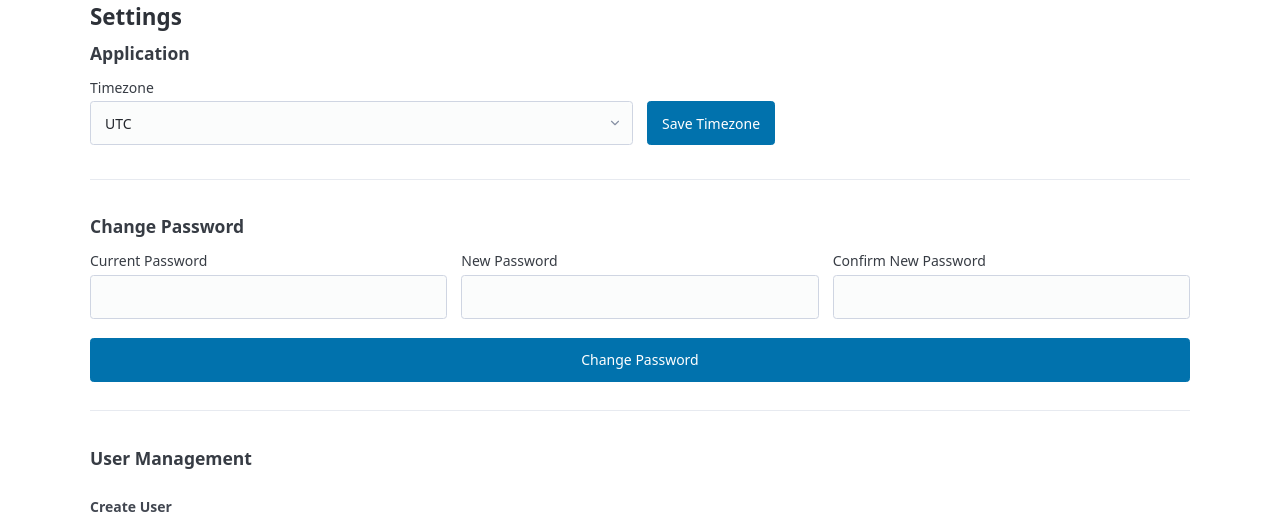
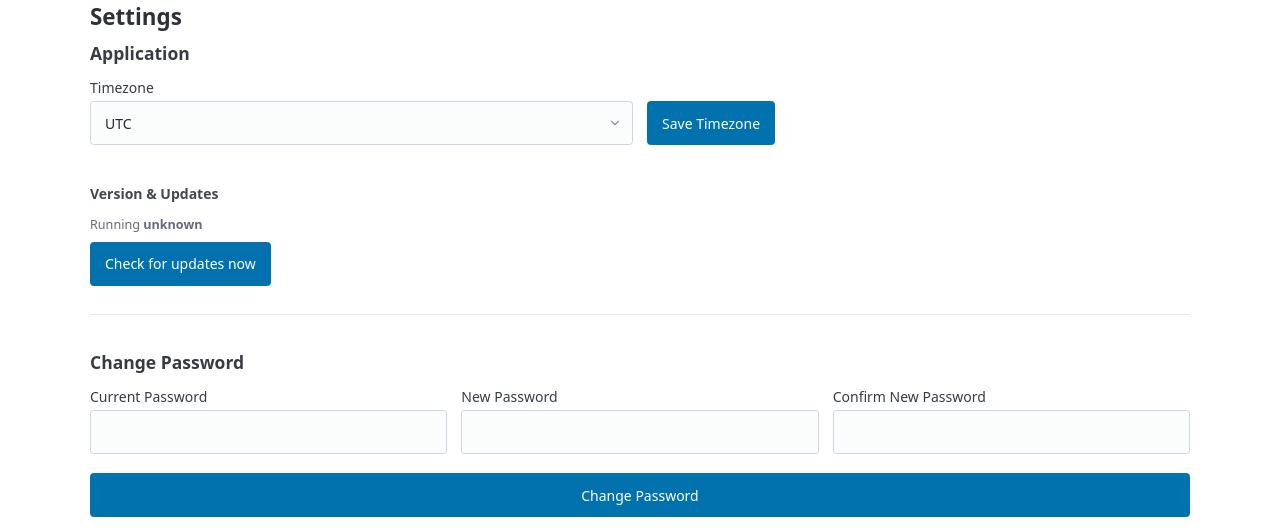
Before and after one commit to RobarePruyn/OUI-Crawler, a FastAPI app: page /settings in a window 1280 px wide. Shown: the part 49-579 px from the top of the page. Run offline with FastAPI, Linux system fonts and the light colour scheme; the visitor is signed in with stand-in values (Sample User, id 1); tables that the repository leaves empty hold one stand-in row (values such as "Sample post"); parts of the project's set-up code (start-up, migrations or seed data) failed here and were passed over; some libraries are stand-ins or nearby versions.

Commit message:
Add manual "Check for updates" button on settings page
Super_admin-only panel showing running version, latest SHA, and last
update status. Button hits POST /api/system/update/check which forces
a synchronous GitHub poll, then reloads the page. Useful for
debugging the checker and for impatient updates.

Co-Authored-By: Claude Opus 4.6 <noreply@anthropic.com>

```diff
--- a/webapp/templates/settings.html
+++ b/webapp/templates/settings.html
@@ -21,6 +21,41 @@
         </label>
     </div>
 </form>
+
+<h3 style="margin-top:1.5rem;">Version & Updates</h3>
+<div id="version-info" style="font-size:0.9rem;color:var(--pico-muted-color);">
+    {% if update_state is defined %}
+    Running <strong>{{ update_state.current_version }}</strong>
+    {% if update_state.current_sha %}(<code>{{ update_state.current_sha[:7] }}</code>){% endif %}
+    {% if update_state.update_available %}
+     &mdash; update available: <strong>{{ update_state.latest_version }}</strong>
+     <em>{{ update_state.latest_message }}</em>
+    {% elif update_state.latest_sha %}
+     &mdash; up to date.
+    {% endif %}
+    {% if update_state.error %}
+     <br><small style="color:var(--pico-del-color);">Last check error: {{ update_state.error }}</small>
+    {% endif %}
+    {% if update_state.last_update_status %}
+     <br><small>Last update: {{ update_state.last_update_status }}</small>
+    {% endif %}
+    {% endif %}
+</div>
+<button type="button" onclick="manualUpdateCheck(this)" style="width:auto;margin-top:0.5rem;">Check for updates now</button>
+<script>
+function manualUpdateCheck(btn) {
+    btn.disabled = true;
+    btn.textContent = 'Checking…';
+    fetch('/api/system/update/check', {method: 'POST'})
+        .then(r => r.json())
+        .then(() => window.location.reload())
+        .catch(err => {
+            alert('Check failed: ' + err);
+            btn.disabled = false;
+            btn.textContent = 'Check for updates now';
+        });
+}
+</script>
 <hr>
 {% endif %}
 
```
Also changed, not shown: webapp/routes/pages.py (+18 -0 lines).
